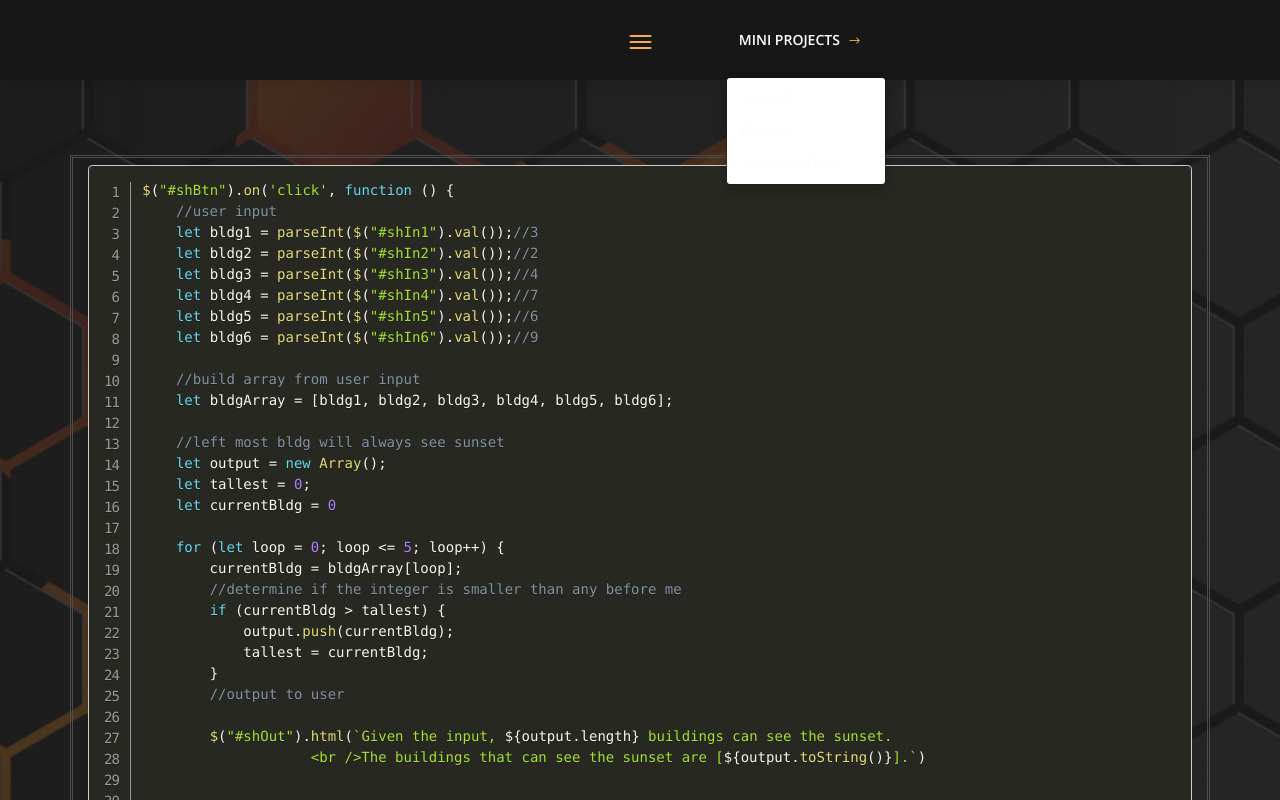
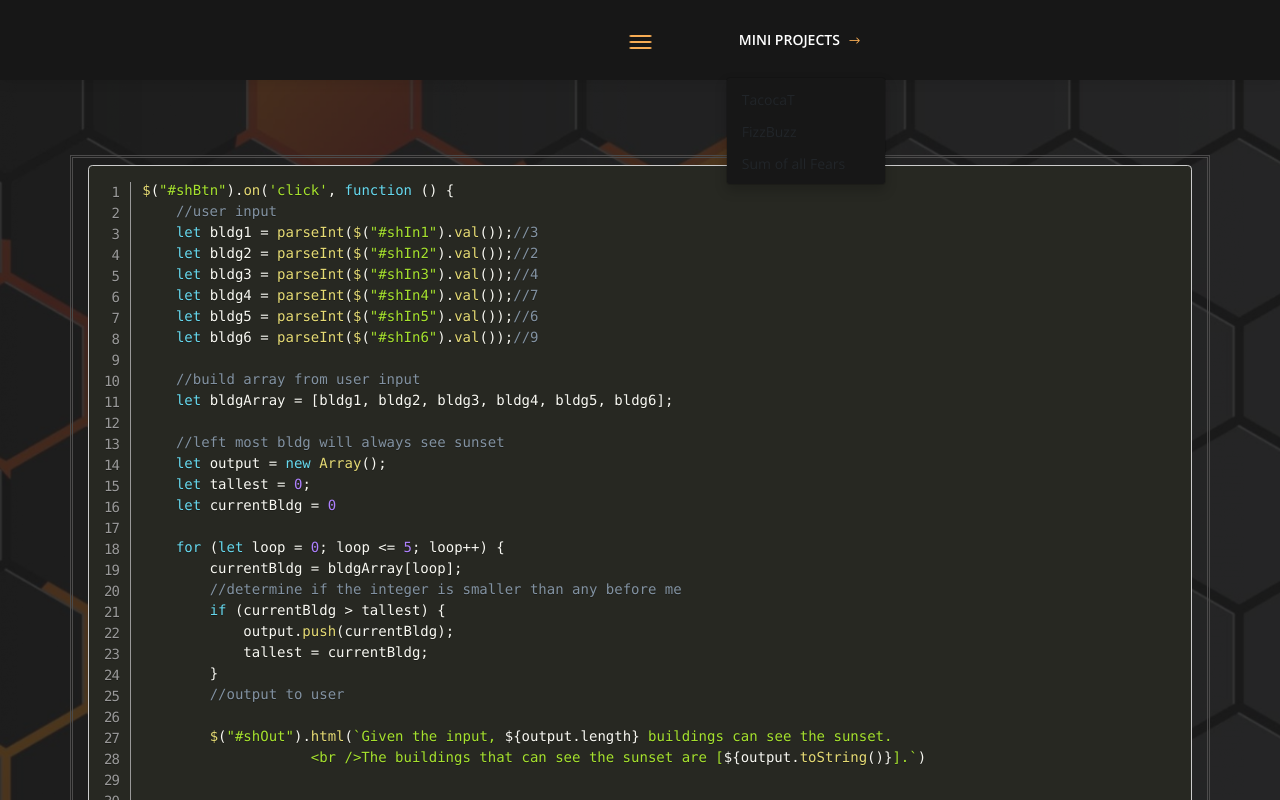
Before and after one commit to 2ShortGaming/SunsetHills, a plain HTML site: page SunsetHills/Code.html in a window 1280 px wide. Both pictures are taken after a click on the link "MINI PROJECTS". Shown: the top 800 px of the page. Drawn offline with nearby package versions, Linux system fonts and the light colour scheme; files that its build step writes are made by us from their sources.

Commit message:
updates
fixed font.

```diff
--- a/SunsetHills/Code.html
+++ b/SunsetHills/Code.html
@@ -92,6 +92,10 @@
             width: 70%;
             margin: auto;
         }
+        .bgd {
+            background-color: #171717;
+            color: snow;
+        }
 
 
     </style>
@@ -178,9 +182,9 @@
 
                     </ul>
                     <div class="dropdown-menu bgd" aria-labelledby="dropdownMenuButton">
-                        <a class="dropdown-item txtStyle" href="https://swaney-tacocat.netlify.app" target="_blank">TacocaT</a>
-                        <a class="dropdown-item txtStyle" href="https://swaney-fizzbuzz.netlify.app/" target="_blank">FizzBuzz</a>
-                        <a class="dropdown-item txtStyle" href="https://swaney-sumofallfears.netlify.app/" target="_blank">Sum of all Fears</a>
+                        <a class="dropdown-item" href="https://swaney-tacocat.netlify.app" target="_blank">TacocaT</a>
+                        <a class="dropdown-item" href="https://swaney-fizzbuzz.netlify.app/" target="_blank">FizzBuzz</a>
+                        <a class="dropdown-item" href="https://swaney-sumofallfears.netlify.app/" target="_blank">Sum of all Fears</a>
                     </div>
                 </div>
             </div>
```
Also changed, not shown: SunsetHills/Index.html (+7 -3 lines), SunsetHills/Solve.html (+3 -3 lines).
